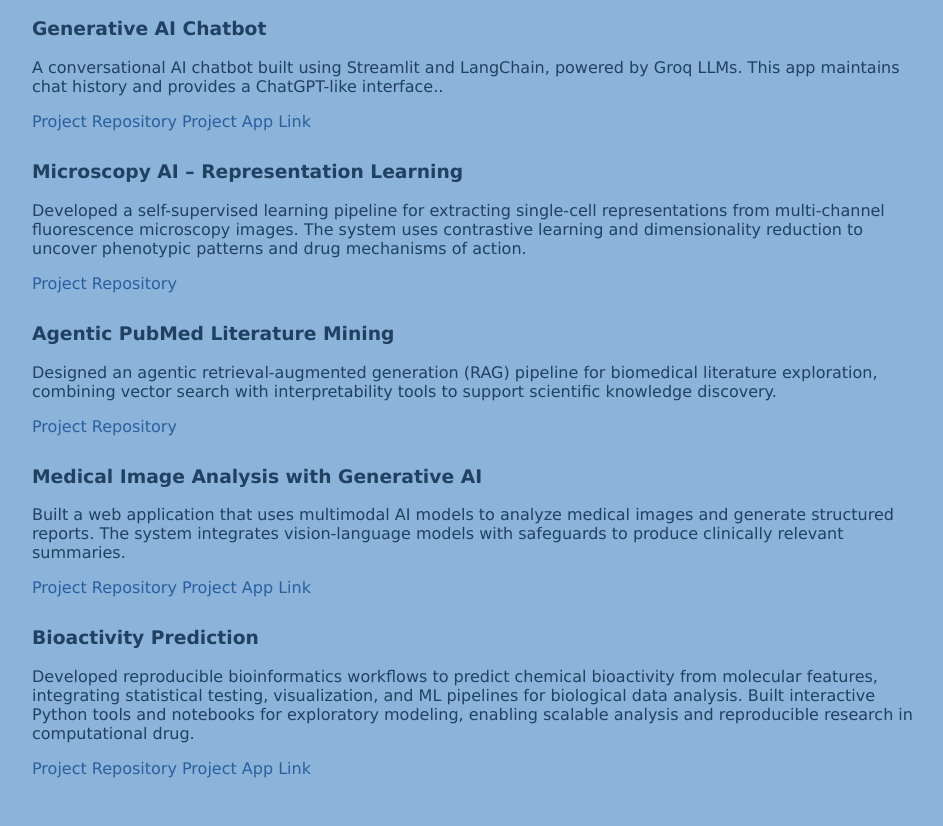
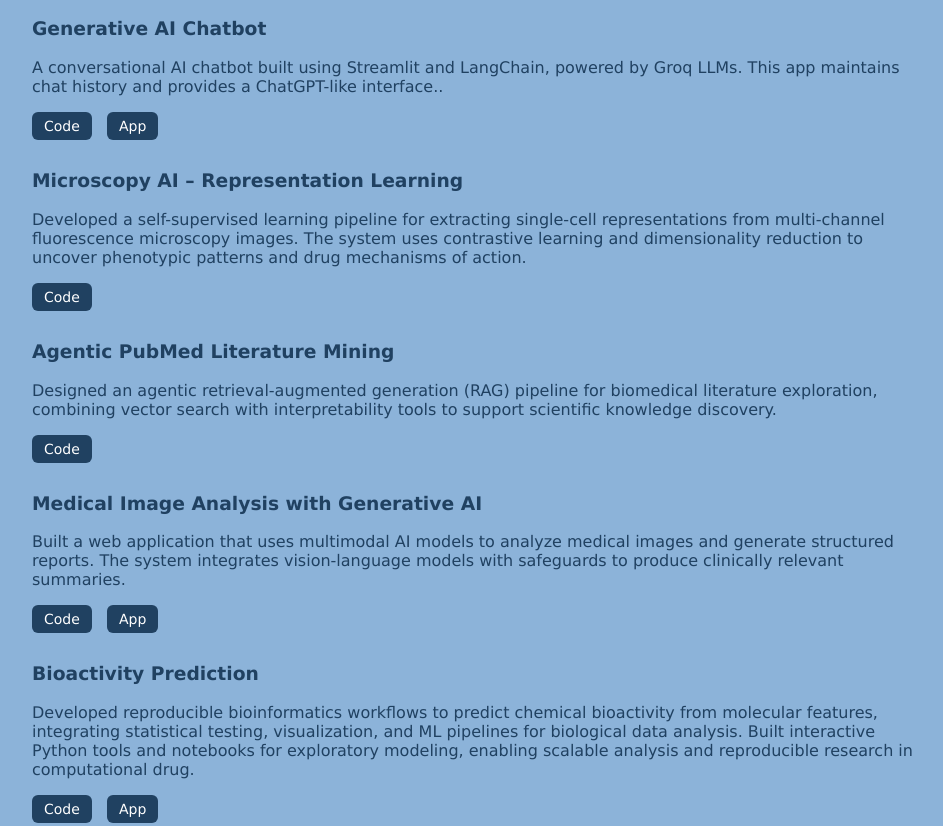
Before and after one commit to saamm/saamm.github.io, a plain HTML site: page projects.html in a window 1280 px wide. Shown: the part 189-1015 px from the top of the page, without its empty margins (158-1101 px from the left). Drawn offline with Linux system fonts and the light colour scheme.

Commit message:
Update projects.html layout adding code and app links

```diff
--- a/projects.html
+++ b/projects.html
@@ -32,14 +32,14 @@
 A conversational AI chatbot built using Streamlit and LangChain, powered by Groq LLMs. This app maintains chat history and provides a ChatGPT-like interface..
 </p>
 
-<p>
-<a href="https://github.com/saamm/LangchainChatbotStreamlit" target="_blank">
-Project Repository
+<div class="project-links">
+  <a href="https://github.com/saamm/LangchainChatbotStreamlit" target="_blank" class="pub-button">
+    Code
   </a>
-<a href="https://letuschat.streamlit.app/" target="_blank">
-Project App Link
+  <a href="https://letuschat.streamlit.app/" target="_blank" class="pub-button">
+    App
   </a>
-</p>
+</div>
 
 </div>
 
@@ -54,11 +54,11 @@
 phenotypic patterns and drug mechanisms of action.
 </p>
 
-<p>
-<a href="https://github.com/saamm/microscopy_self_supervised_learning" target="_blank">
-Project Repository
+<div class="project-links">
+  <a href="https://github.com/saamm/microscopy_self_supervised_learning" target="_blank" class="pub-button">
+    Code
   </a>
-</p>
+</div>
 
 </div>
 
@@ -71,11 +71,12 @@
 biomedical literature exploration, combining vector search with
 interpretability tools to support scientific knowledge discovery.
 </p>
-<p>
-<a href="https://github.com/saamm/Agentic_RAG_for_PUBMED" target="_blank">
-Project Repository
+<div class="project-links">
+  <a href="https://github.com/saamm/Agentic_RAG_for_PUBMED" target="_blank" class="pub-button">
+    Code
   </a>
-</p>
+</div>
+
 </div>
 
 <div class="project">
@@ -88,14 +89,14 @@
 models with safeguards to produce clinically relevant summaries.
 </p>
 
-<p>
-<a href="https://github.com/saamm/DoctorAI" target="_blank">
-Project Repository
+<div class="project-links">
+  <a href="https://github.com/saamm/DoctorAI" target="_blank" class="pub-button">
+    Code
   </a>
-<a href="https://doctoraiassist.streamlit.app/" target="_blank">
-Project App Link
+  <a href="https://doctoraiassist.streamlit.app/" target="_blank" class="pub-button">
+    App
   </a>
-</p>
+</div>
 </div>
 
 <div class="project">
@@ -107,14 +108,15 @@
 statistical testing, visualization, and ML pipelines for biological data analysis. Built interactive Python tools and
 notebooks for exploratory modeling, enabling scalable analysis and reproducible research in computational drug.
 </p>
-<p>
-<a href="https://github.com/saamm/Bioinformatics" target="_blank">
-Project Repository
+<div class="project-links">
+  <a href="https://github.com/saamm/Bioinformatics" target="_blank" class="pub-button">
+    Code
   </a>
-<a href="https://predicting-bioactivity.streamlit.app/" target="_blank">
-Project App Link
+  <a href="https://predicting-bioactivity.streamlit.app/" target="_blank" class="pub-button">
+    App
   </a>
-</p>
+</div>
+
 </div>
 
 </div>
```
Lines whose indentation alone changed are shown as unchanged.
